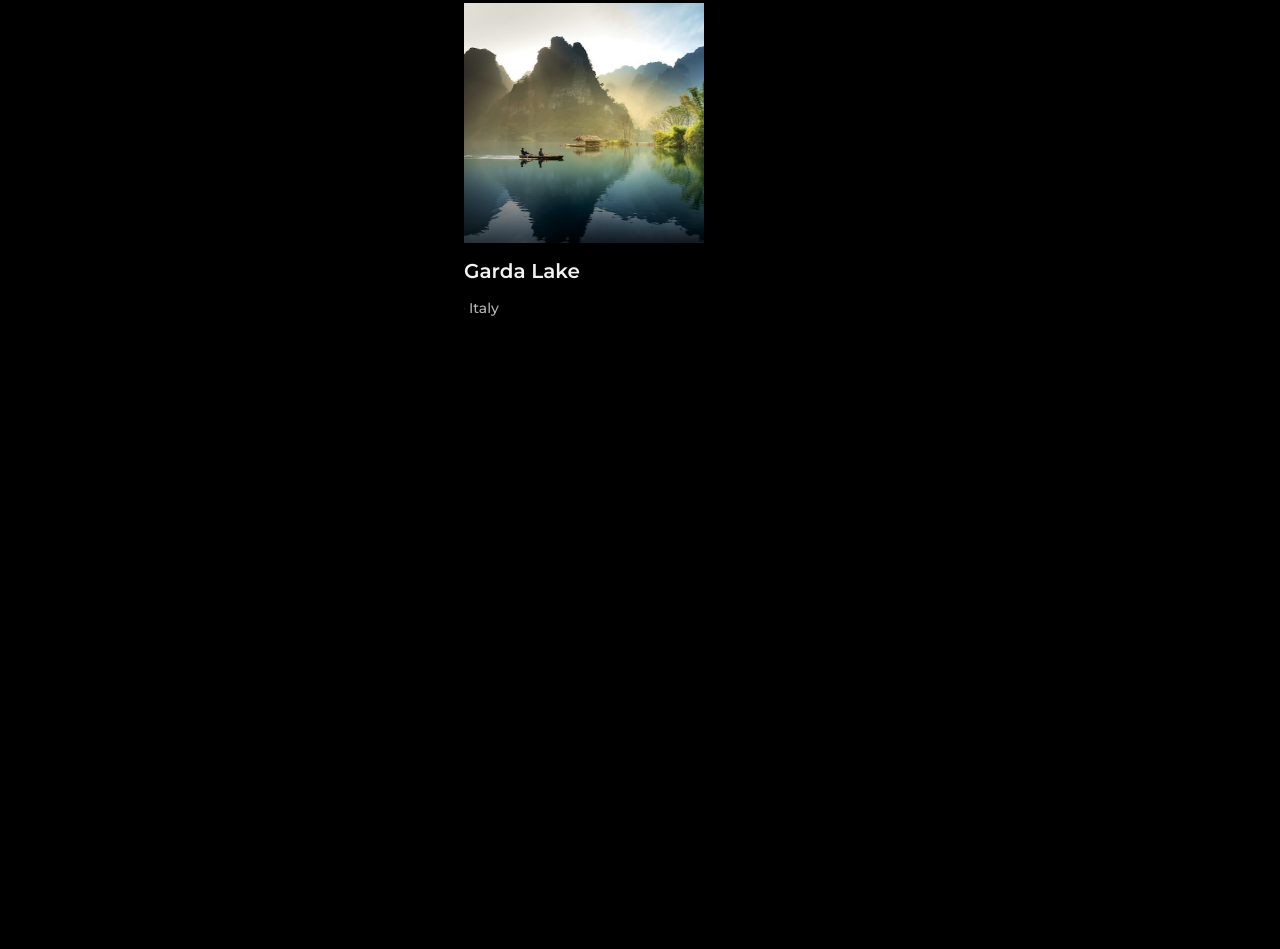
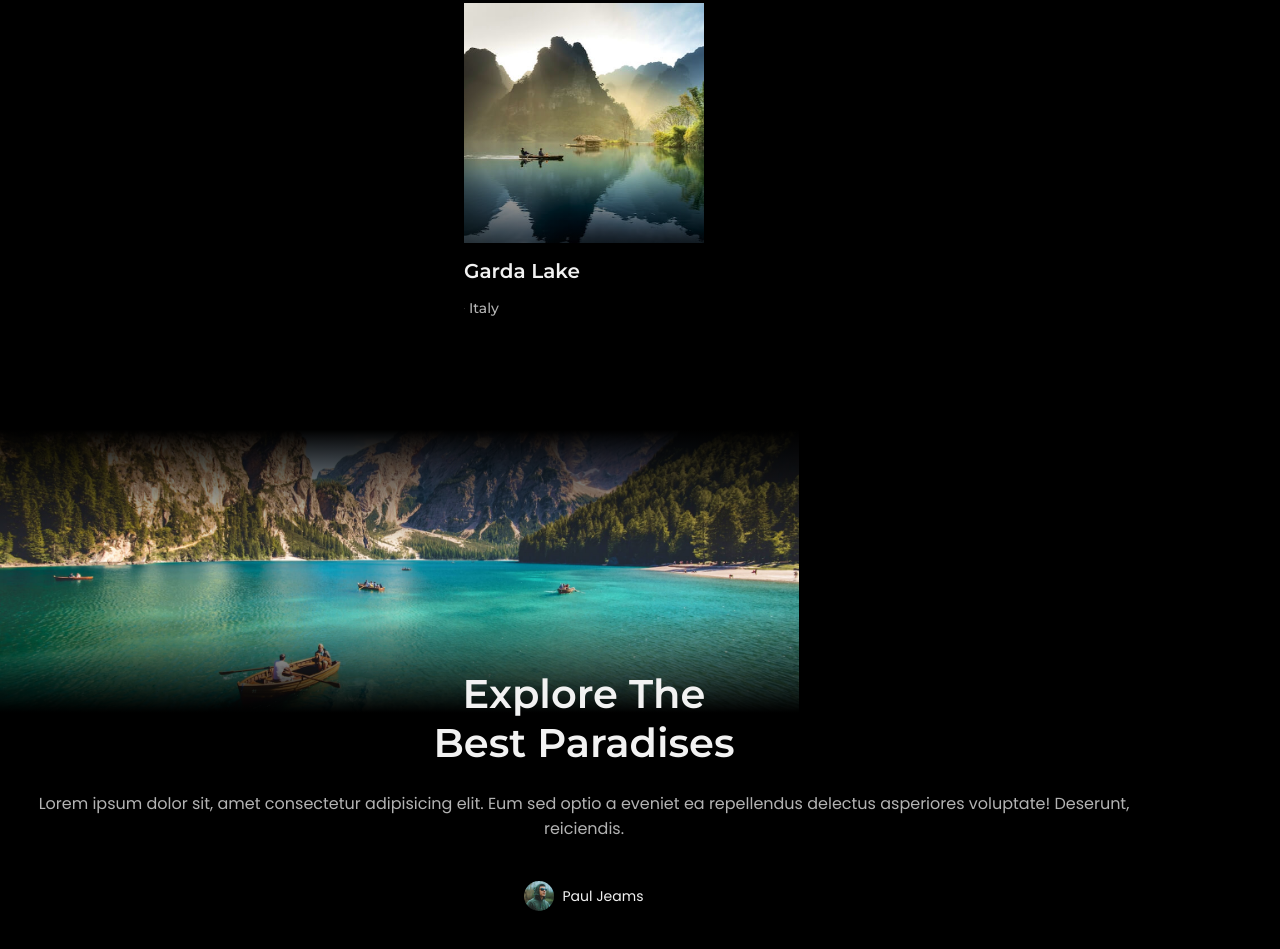
Before and after one commit to freetimezp/js-travel-06, a plain HTML site: page index.html in a window 1280 px wide. Shown: the part 2950-3899 px from the top of the page. Before the commit the page ends 3475 px from the top, so only its background shows below. Drawn offline with nearby package versions, Linux system fonts and the light colour scheme.

Commit message:
07. js-travel-06. Explore section.

```diff
--- a/assets/css/styles.css
+++ b/assets/css/styles.css
@@ -4,6 +4,8 @@
 /*=============== VARIABLES CSS ===============*/
 :root {
   --header-height: 3.5rem;
+
+  --bg-gradient: linear-gradient(180deg, hsla(0, 0%, 0%, 0) 50%, hsl(0, 0%, 0%) 125%);
 
   /*========== Colors ==========*/
   /*Color mode HSL(hue, saturation, lightness)*/
@@ -282,7 +284,7 @@ img {
   height: 100%;
   top: 0;
   left: 0;
-  background: linear-gradient(180deg, hsla(0, 0%, 0%, 0) 50%, hsl(0, 0%, 0%) 125%);
+  background: var(--bg-gradient);
 }
 
 .home__card-title {
@@ -356,7 +358,7 @@ img {
   left: 0;
   width: 100%;
   height: 100%;
-  background: linear-gradient(180deg, hsla(0, 0%, 0%, 0) 50%, hsl(0, 0%, 0%) 125%);
+  background: var(--bg-gradient);
 }
 
 .about__image:hover .about__img {
@@ -387,7 +389,7 @@ img {
   left: 0;
   width: 100%;
   height: 100%;
-  background: linear-gradient(180deg, hsla(0, 0%, 0%, 0) 50%, hsl(0, 0%, 0%) 125%);
+  background: var(--bg-gradient);
 }
 
 .popular__title {
@@ -413,7 +415,58 @@ img {
 }
 
 /*=============== EXPLORE ===============*/
+.explore {
+  position: relative;
+}
 
+.explore__image {
+  position: absolute;
+  overflow: hidden;
+}
+
+.explore__img {
+  width: 100%;
+  height: 333px;
+  object-fit: cover;
+  object-position: center;
+}
+
+.explore__shadow {
+  position: absolute;
+  top: 0;
+  left: 0;
+  width: 100%;
+  height: 100%;
+  background: linear-gradient(180deg,
+    hsl(0, 0%, 0%) 5%,
+    hsla(0, 0%, 0%, 0) 40%,
+    hsla(0, 0%, 0%, 0) 60%,
+    hsl(0, 0%, 0%) 90%);
+}
+
+.explore__content {
+  position: relative;
+  padding-top: 16rem;
+  text-align: center;
+  row-gap: 2.5rem;
+}
+
+.explore__user {
+  display: inline-flex;
+  align-items: center;
+  justify-content: center;
+  column-gap: .5rem;
+}
+
+.explore__perfil {
+  width: 30px;
+  border-radius: 50%;
+}
+
+.explore__name {
+  font-size: var(--small-font-size);
+  color: var(--title-color);
+}
 
 /*=============== JOIN ===============*/
 
--- a/index.html
+++ b/index.html
@@ -176,7 +176,28 @@
 
       <!--==================== EXPLORE ====================-->
       <section class="explore section" id="explore">
-
+         <div class="explore__container">
+            <div class="explore__image">
+               <img src="assets/img/explore-beach.jpg" alt="explore" class="explore__img">
+               <div class="explore__shadow"></div>
+            </div>
+            <div class="explore__content container grid">
+               <div class="explore__data">
+                  <h2 class="section__title">
+                     Explore The <br>Best Paradises
+                  </h2>
+                  <p class="explore__description">
+                     Lorem ipsum dolor sit, amet consectetur adipisicing elit.
+                     Eum sed optio a eveniet ea repellendus delectus asperiores
+                     voluptate! Deserunt, reiciendis.
+                  </p>
+               </div>
+               <div class="explore__user">
+                  <img src="assets/img/explore-perfil.png" alt="perfil" class="explore__perfil">
+                  <span class="explore__name">Paul Jeams</span>
+               </div>
+            </div>
+         </div>
       </section>
 
       <!--==================== JOIN ====================-->
```
